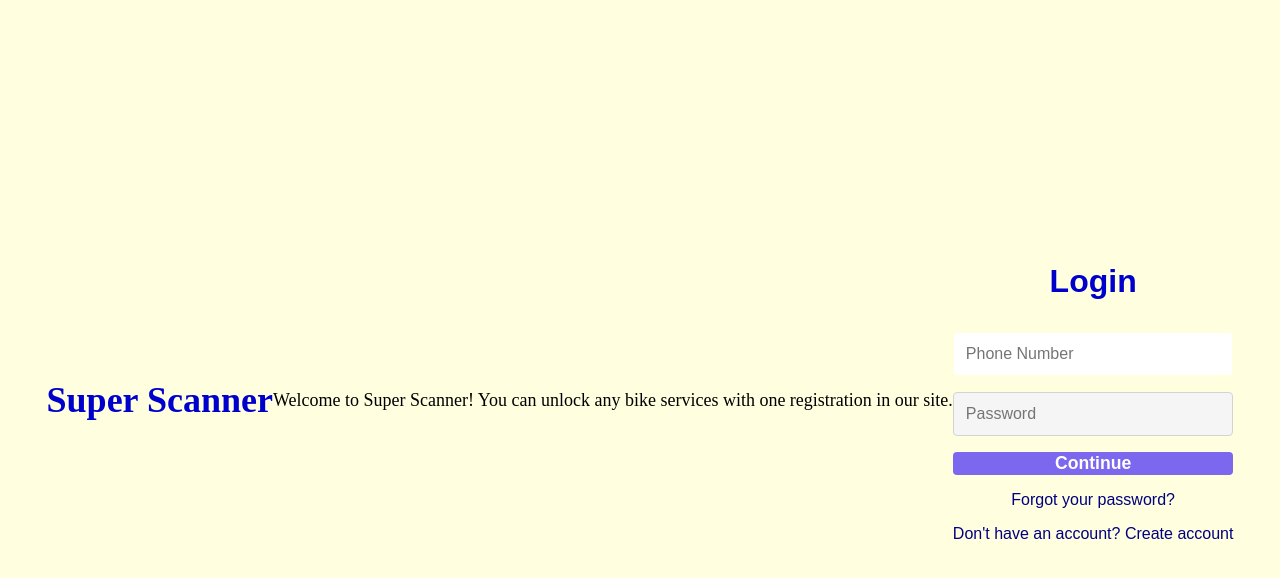
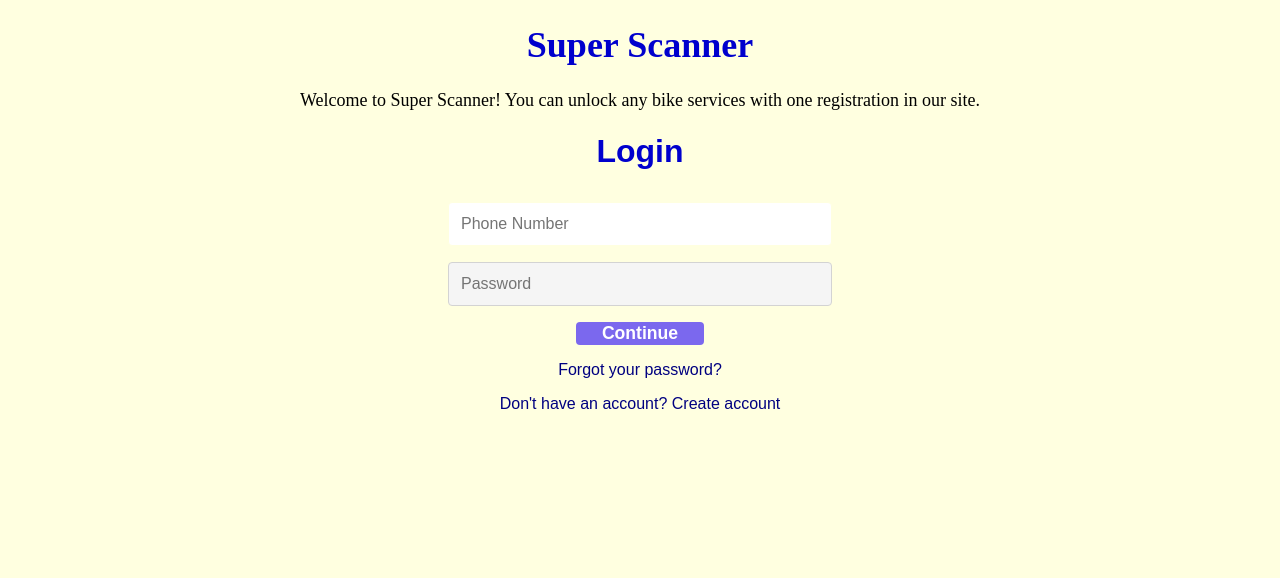
Before and after one commit to zoeshenrw/SuperScanner, a plain HTML site: page index.html in a window 1280 px wide. Drawn offline with Linux system fonts and the light colour scheme.

Commit message:
update css

```diff
--- a/style.css
+++ b/style.css
@@ -11,7 +11,7 @@ body{
 
   margin: 0;
   height: 100vh;
-  display: flex;
+  /* display: flex; */
   align-items: center;
   justify-content: center;
   font-size: 18px;
@@ -19,6 +19,7 @@ body{
 h1{
   text-align: center;
   color: MediumBlue;
+  display: block;
 }
 p{
   text-align: center;
@@ -67,7 +68,8 @@ p{
 
 .form__input{
   display:block;
-  width:100%;
+  margin: auto;
+  width:30%;
   padding:0.75rem;
   box-sizing: border-box;
   border-radius: var(--border-radius);
@@ -88,13 +90,16 @@ p{
 }
 
 .form__input-error-message{
+  width: 30%;
   margin-top: 0.5rem;
   font-size: 0.85rem;
   color: var(--color-error);
 }
 
 .form__button{
-  width: 100%;
+  width: 10%;
+  margin: auto;
+  display: block;
   padding: 1rem, 2rem;
   font-weight: bold;
   font-size: 1.1rem;
```
